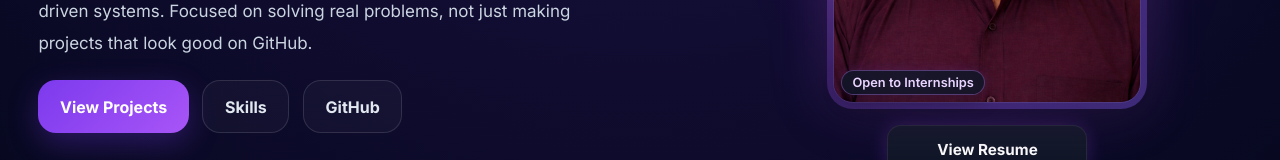
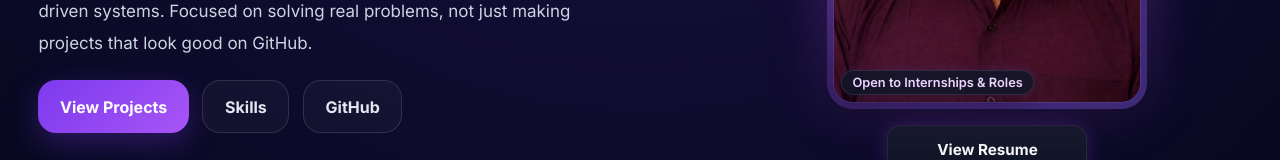
Before and after one commit to Far-200/portfolio-site, a React (Vite) app in the folder site/: page / in a window 1280 px wide. Shown: the part 451-611 px from the top of the page. Built offline with nearby package versions, Linux system fonts and the light colour scheme.

Commit message:
Polished UI

```diff
--- a/site/src/components/Contact.jsx
+++ b/site/src/components/Contact.jsx
@@ -11,7 +11,7 @@ function Contact() {
         viewport={{ once: true }}
       >
         <p className="contact-tag">
-          Open to internships • collaborations • cool ideas
+          Open to internships & roles • collaborations • cool ideas
         </p>
         <h2>Let’s Connect</h2>
 
--- a/site/src/components/Hero.jsx
+++ b/site/src/components/Hero.jsx
@@ -71,7 +71,7 @@ function Hero() {
             alt="Farhaan Khan portrait"
             className="hero-photo"
           />
-          <div className="hero-status">Open to Internships</div>
+          <div className="hero-status">Open to Internships & Roles </div>
         </motion.div>
 
         <a
--- a/site/src/index.css
+++ b/site/src/index.css
@@ -432,7 +432,7 @@ a {
   font-weight: 600;
   color: #e9d5ff;
   background: rgba(15, 23, 42, 0.82);
-  border: 1px solid rgba(192, 132, 252, 0.35);
+  border: 1px solid rgba(255, 255, 255, 0.1);
   border-radius: 999px;
   backdrop-filter: blur(6px);
   box-shadow:
```
